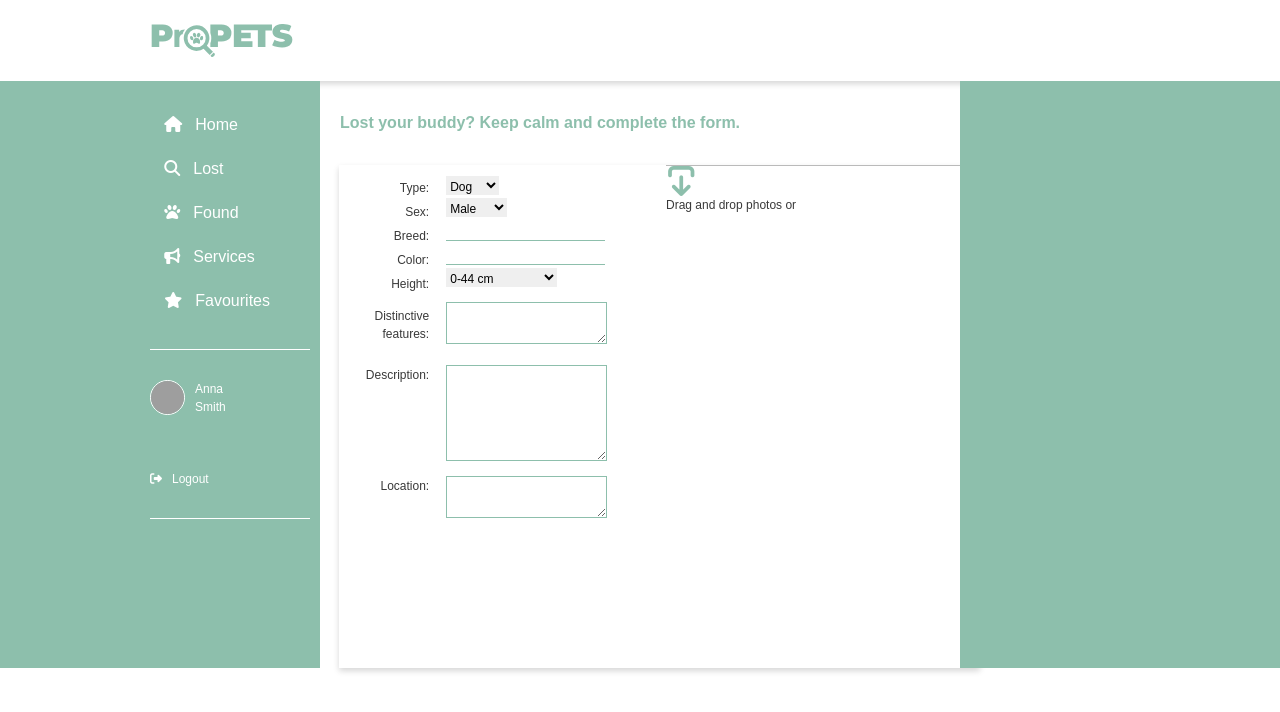
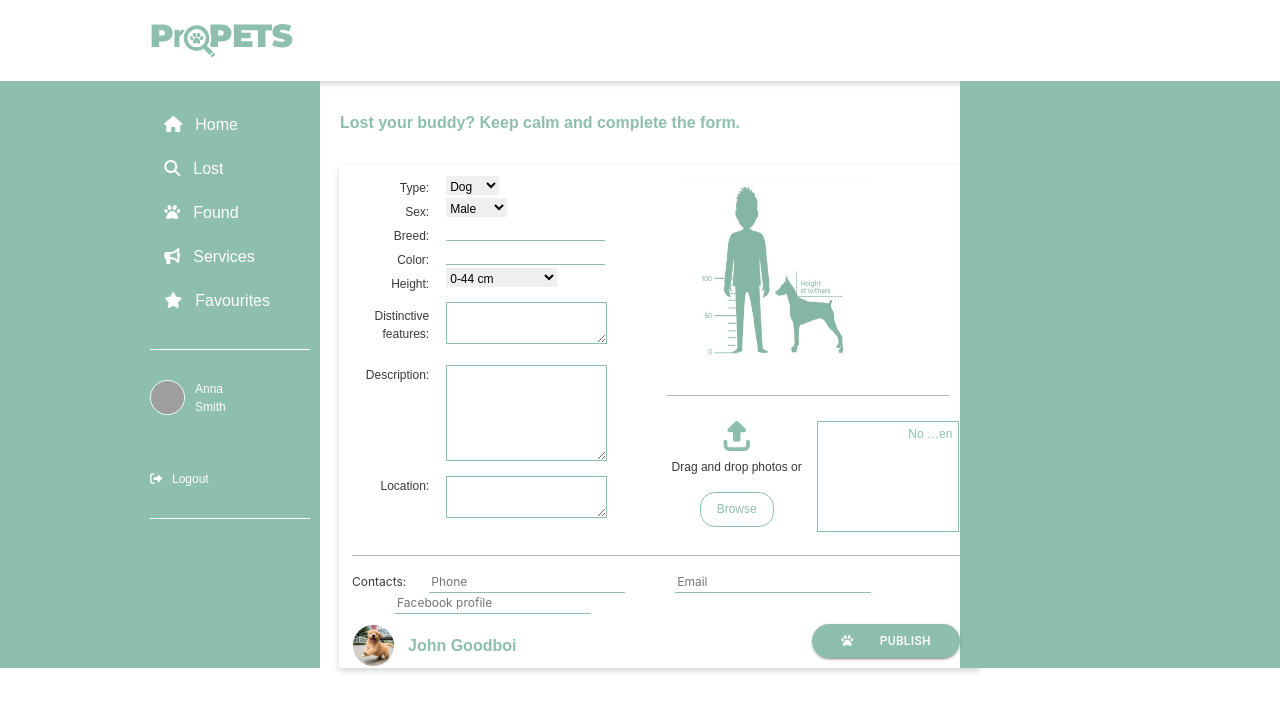
Before and after one commit to Catherine358/propets, a React (Create React App) app: page /lost/form in a window 1280 px wide. Shown: the top 712 px of the page. Built offline with nearby package versions, Linux system fonts and the light colour scheme; grey boxes are pictures that could not be loaded; a web font is replaced by a local one.

Commit message:
finished layouts for form lost pet

```diff
--- a/src/components/other-pages/lost-page/form/Form.js
+++ b/src/components/other-pages/lost-page/form/Form.js
@@ -1,6 +1,8 @@
 import React from "react";
 import './form.scss';
 import Grid from "@material-ui/core/Grid";
+import pic from "../../../../img/dog-photo-small.png";
+import Button from "@material-ui/core/Button";
 
 const FormMainBlock = (props) => {
     return (
@@ -48,20 +50,38 @@ const FormMainBlock = (props) => {
                             <Grid container item sm={6} className="images">
                                 <Grid container direction="column">
                                     <Grid container item className="scale"/>
-                                    <Grid container direction="row">
-                                        <Grid container item sm={6}>
-                                            <i className="fas fa-sign-out"/>
-                                            <p className="drag-and-drop">Drag and drop photos or</p>
+                                    <Grid container direction="row" className="drag-and-drop">
+                                        <Grid container item sm={6} justify="center">
+                                            <i className="fa fa-sign-out"/>
+                                            <p>Drag and drop photos or</p>
+                                            <label htmlFor="file">Browse</label>
                                         </Grid>
                                         <Grid container item sm={6}>
-
+                                            <input type="file" id="file" name="file" multiple className="file-browser"/>
                                         </Grid>
                                     </Grid>
                                 </Grid>
                             </Grid>
                         </Grid>
                         <Grid container direction="column">
-
+                            <div className="contacts">
+                                <label>
+                                    Contacts:
+                                    <input type="phone" placeholder="Phone"/>
+                                    <input type="email" placeholder="Email"/>
+                                    <input type="link" placeholder="Facebook profile"/>
+                                </label>
+                            </div>
+                            <Grid container direction="row">
+                                <Grid container item sm={6} className="footer-form">
+                                    <img src={pic} alt="dog-photo-small"/>
+                                    <p>John Goodboi</p>
+                                </Grid>
+                                <Grid container item sm={6} justify="flex-end">
+                                    <Button className="footer-form-submit-btn" variant="contained">
+                                        <i className="fas fa-paw"/>Publish</Button>
+                                </Grid>
+                            </Grid>
                         </Grid>
                     </Grid>
                 </form>
--- a/src/components/other-pages/lost-page/form/form.scss
+++ b/src/components/other-pages/lost-page/form/form.scss
@@ -92,25 +92,113 @@ $monserat-medium: "Montserrat Medium", sans-serif;
     }
 
     .images {
-      border-top: 1px solid #BABABA;
       font-family: $monserat-medium;
 
       .scale {
+        width: 192px;
+        height: 183px;
+        margin-top: 17px;
+        margin-left: 16px;
         background-image: url(../../../../img/Screenshot_Scale.png);
         background-repeat: no-repeat;
         background-size: 192px 183px;
       }
 
-      .fa-sign-out {
-        transform: rotate(90deg);
-        font-size: 30px;
+      .drag-and-drop {
+        width: 90%;
+        margin-top: 30px;
+        border-top: 1px solid #BABABA;
+        font-size: 12px;
+        color: #393939;
+        text-align: center;
+
+        .fa-sign-out {
+          margin-top: 25px;
+          margin-bottom: 7px;
+          transform: rotate(-90deg);
+          font-size: 30px;
+          color: $green;
+        }
+
+        label {
+          padding: 7px 16px 8px 16px;
+          border: 1px solid $green;
+          border-radius: 15px;
+          color: $green;
+          cursor: pointer;
+        }
+      }
+
+      .file-browser {
+        margin-top: 25px;
+        margin-left: 10px;
+        border: 1px solid $green;
+        width: 142px;
+        height: 111px;
         color: $green;
       }
 
-      .drag-and-drop {
+      .file-browser::-webkit-file-upload-button {
+        visibility: hidden;
+      }
+    }
+
+    .contacts {
+      margin-top: 20px;
+      border-top: 1px solid #BABABA;
+
+      label {
+        margin-top: 16px;
+        margin-bottom: 0;
         font-size: 12px;
         color: #393939;
       }
+
+      input {
+        margin-left: 23px;
+        border: none;
+        border-bottom: 1px solid $green;
+        color: $green;
+      }
+
+      input:nth-of-type(2) {
+        margin-left: 50px;
+      }
+
+      input:nth-of-type(3) {
+        margin-left: 43px;
+      }
+    }
+
+    .footer-form {
+      margin-top: 10px;
+
+      img {
+        width: 43px;
+        height: 43px;
+        margin-right: 13px;
+        border-radius: 50%;
+      }
+
+      p {
+        align-self: center;
+        height: fit-content;
+        margin-bottom: 0;
+        font-family: $monserat-bold;
+        font-weight: 700;
+      }
+    }
+
+    .footer-form-submit-btn {
+      margin-top: 10px;
+      margin-right: 20px;
+      width: 148px;
+      height: 34px;
+      justify-content: space-around;
+      background-color: $green;
+      font-size: 12px;
+      border-radius: 17px;
+      color: white;
     }
   }
 
```
